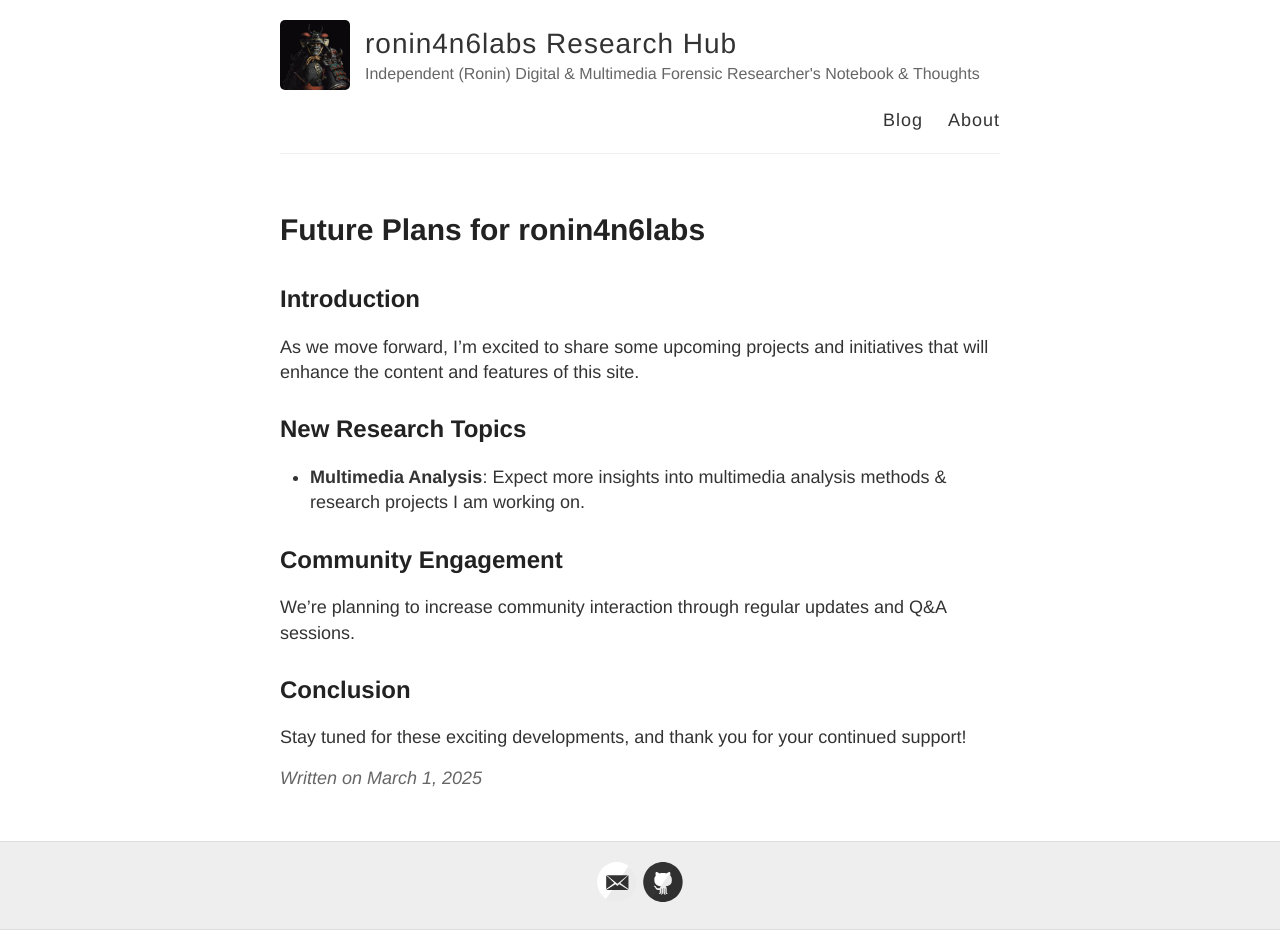
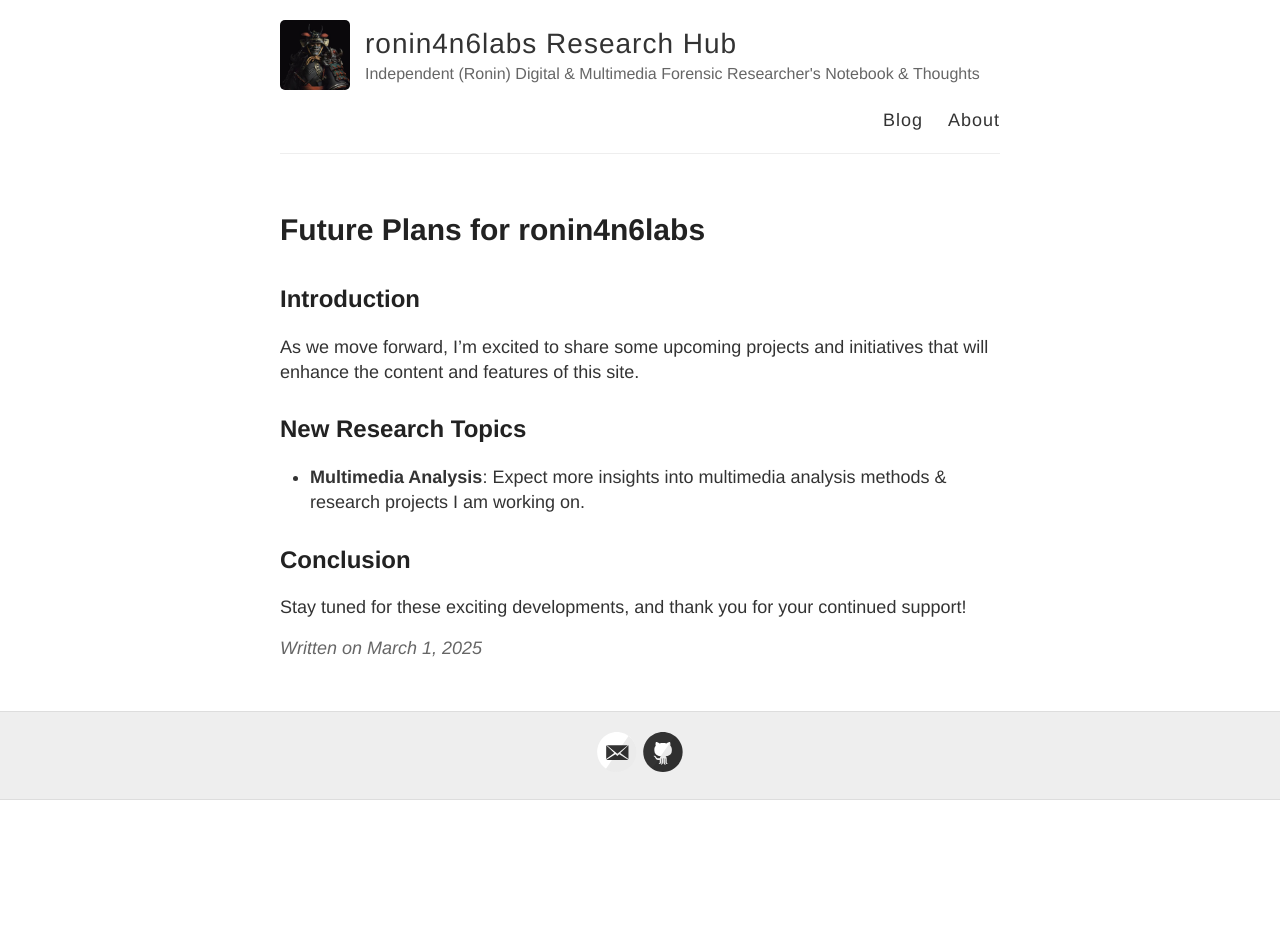
Before and after one commit to ronin4n6labs/Ronin4n6Labs.github.io, a Jekyll site: the page built from _posts/2025-03-01-Inital-Post.md, in a window 1280 px wide. Built offline with Jekyll 4.4.1, drawn with Linux system fonts in a browser that asks for light colours; after the commit the page ends 900 px from its top, so only the background shows below that.

Commit message:
Update 2025-03-01-Inital-Post.md
Updated text.

```diff
--- a/_posts/2025-03-01-Inital-Post.md
+++ b/_posts/2025-03-01-Inital-Post.md
@@ -12,10 +12,6 @@ As we move forward, I'm excited to share some upcoming projects and initiatives
 
 - **Multimedia Analysis**: Expect more insights into multimedia analysis methods & research projects I am working on.
 
-## Community Engagement
-
-We're planning to increase community interaction through regular updates and Q&A sessions.
-
 ## Conclusion
 
 Stay tuned for these exciting developments, and thank you for your continued support!
```
